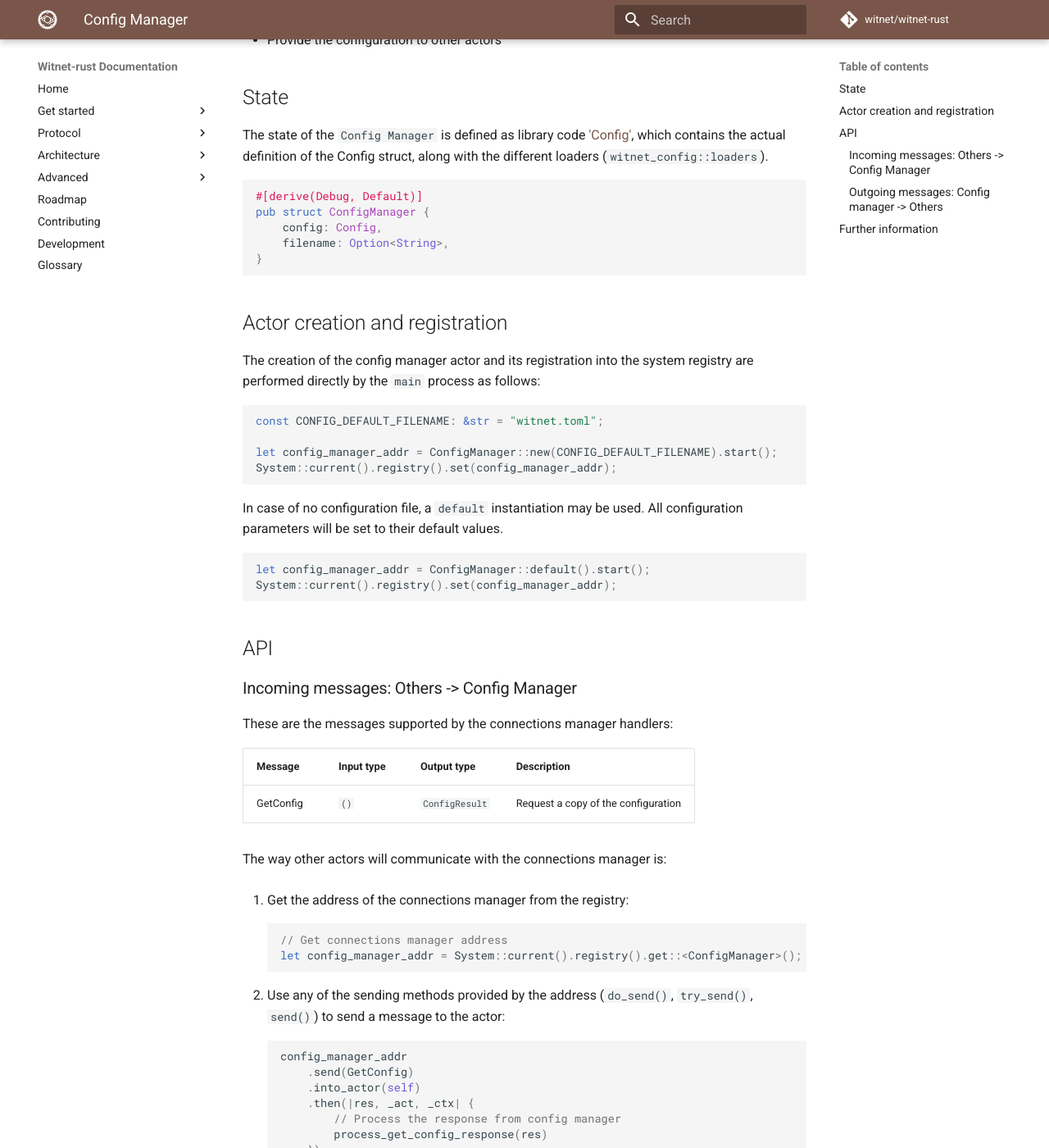
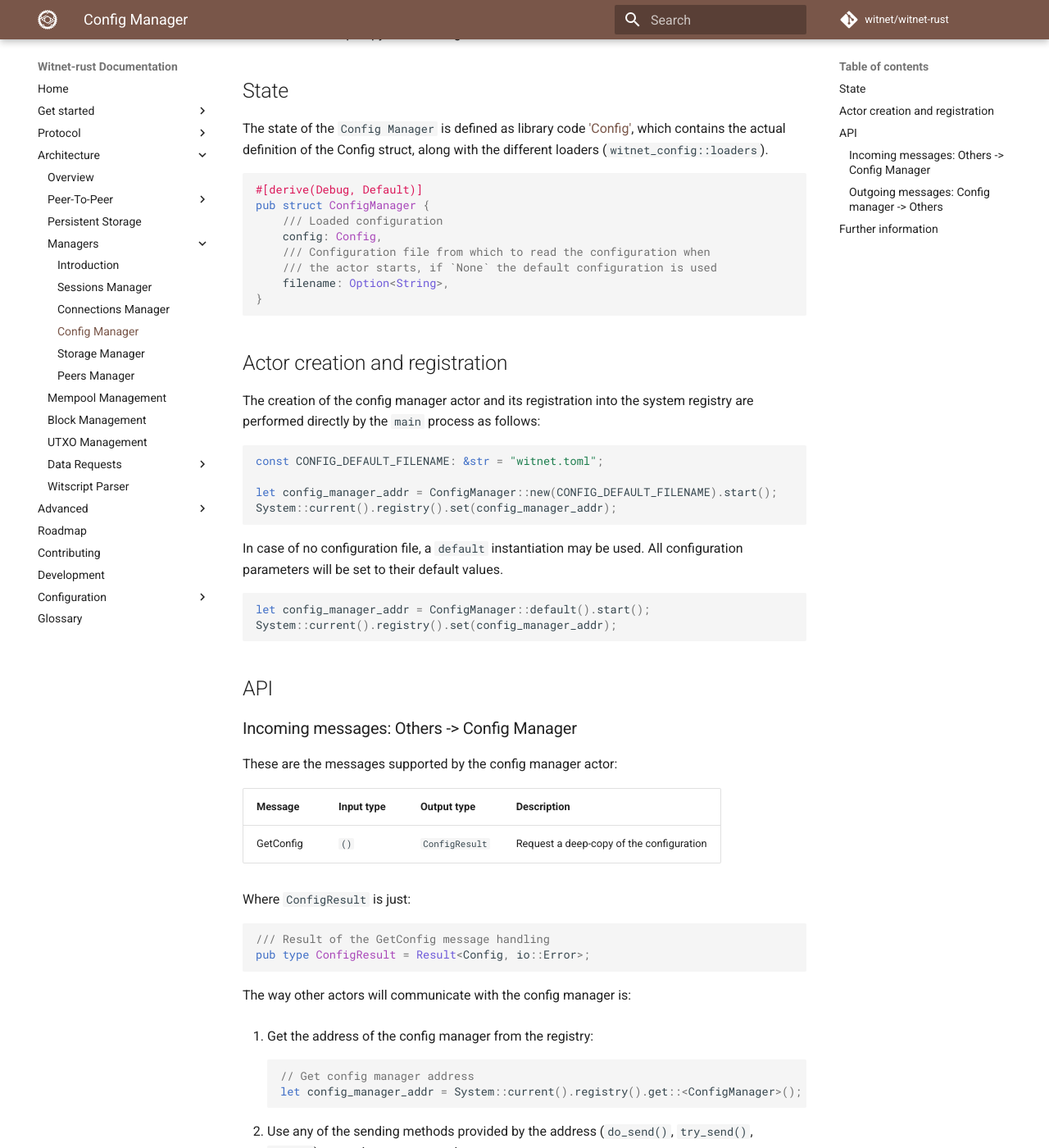
Before and after one commit to witnet/witnet-rust, an MkDocs documentation site: the page built from docs/architecture/managers/config-manager.md, in a window 1280 px wide and 1400 px high, scrolled down 312 px. Shown: the whole window at 82% size. Built offline with MkDocs 1.6.1 and Material for MkDocs 9.7.7, drawn with Linux system fonts in a browser that asks for light colours; comment, search, counter and statistics services are not loaded; some of the changed text lies outside the part shown.

Commit message:
chore(config doc): Document ConfigManager in main docs

````diff
--- a/docs/architecture/managers/config-manager.md
+++ b/docs/architecture/managers/config-manager.md
@@ -2,10 +2,9 @@
 
 The __config manager__ is the actor in charge of managing the configuration required by the system. Its main responsibilities are the following:
 
-- Load configuration from a file using a given format
-- Load default parameters, if they are not defined
+- Load configuration from a file (if specified when creating the actor) and merge it with the default configuration
 - Store configuration parameters on its state
-- Provide the configuration to other actors
+- Provide a deep-copy of the configuration to other actors
 
 ## State
 
@@ -14,7 +13,10 @@ The state of the `Config Manager` is defined as library code ['Config'][config],
 ```rust
 #[derive(Debug, Default)]
 pub struct ConfigManager {
+    /// Loaded configuration
     config: Config,
+    /// Configuration file from which to read the configuration when
+    /// the actor starts, if `None` the default configuration is used
     filename: Option<String>,
 }
 ```
@@ -41,18 +43,25 @@ System::current().registry().set(config_manager_addr);
 
 ### Incoming messages: Others -> Config Manager
 
-These are the messages supported by the connections manager handlers:
+These are the messages supported by the config manager actor:
 
-| Message   | Input type | Output type    | Description                         |
-| --------- | ---------- | -------------- | ----------------------------------- |
-| GetConfig | `()`       | `ConfigResult` | Request a copy of the configuration |
+| Message   | Input type | Output type    | Description                              |
+| --------- | ---------- | -------------- | -----------------------------------      |
+| GetConfig | `()`       | `ConfigResult` | Request a deep-copy of the configuration |
 
-The way other actors will communicate with the connections manager is:
+Where `ConfigResult` is just:
 
-1. Get the address of the connections manager from the registry:
+``` rust
+/// Result of the GetConfig message handling
+pub type ConfigResult = Result<Config, io::Error>;
+```
+
+The way other actors will communicate with the config manager is:
+
+1. Get the address of the config manager from the registry:
 
     ```rust
-    // Get connections manager address
+    // Get config manager address
     let config_manager_addr = System::current().registry().get::<ConfigManager>();
     ```
 
--- a/mkdocs.yml
+++ b/mkdocs.yml
@@ -53,6 +53,7 @@ nav:
       - Introduction: architecture/managers/managers.md
       - Sessions Manager: architecture/managers/sessions-manager.md
       - Connections Manager: architecture/managers/connections-manager.md
+      - Config Manager: architecture/managers/config-manager.md
       - Storage Manager: architecture/managers/storage-manager.md
       - Peers Manager: architecture/managers/peers-manager.md
     - Mempool Management: architecture/mempool-mgmt.md
@@ -67,6 +68,9 @@ nav:
   - Roadmap: roadmap.md
   - Contributing: contributing.md
   - Development: development.md
+  - Configuration:
+    - Custom toml file: configuration/toml-file.md
+    - Command Line Interface (CLI): configuration/cli.md
   - Glossary: glossary.md
 
 theme:
````
Also changed, not shown: docs/configuration/cli.md (added, +3 -0 lines), docs/configuration/toml-file.md (added, +26 -0 lines), 2 other files.
